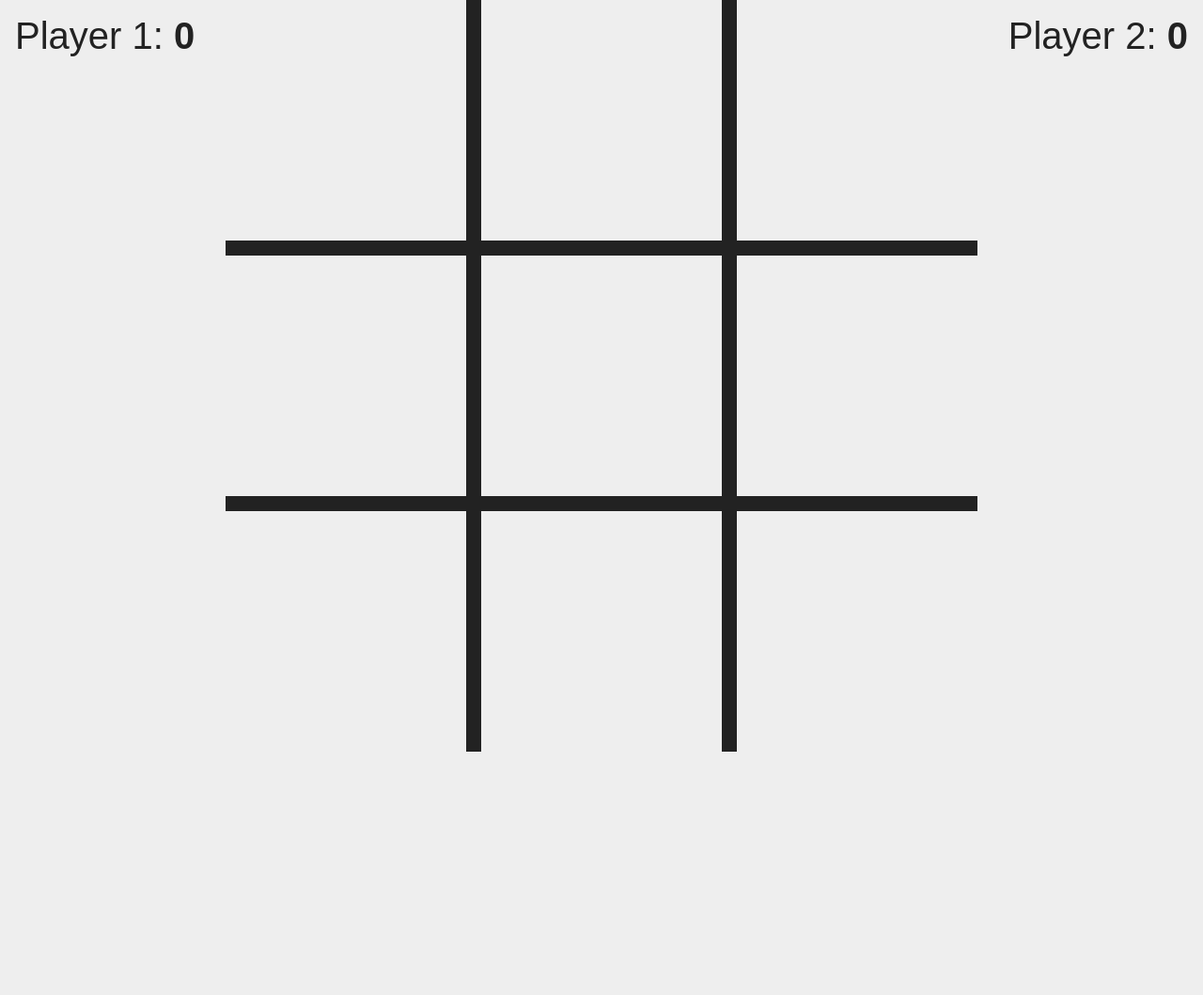
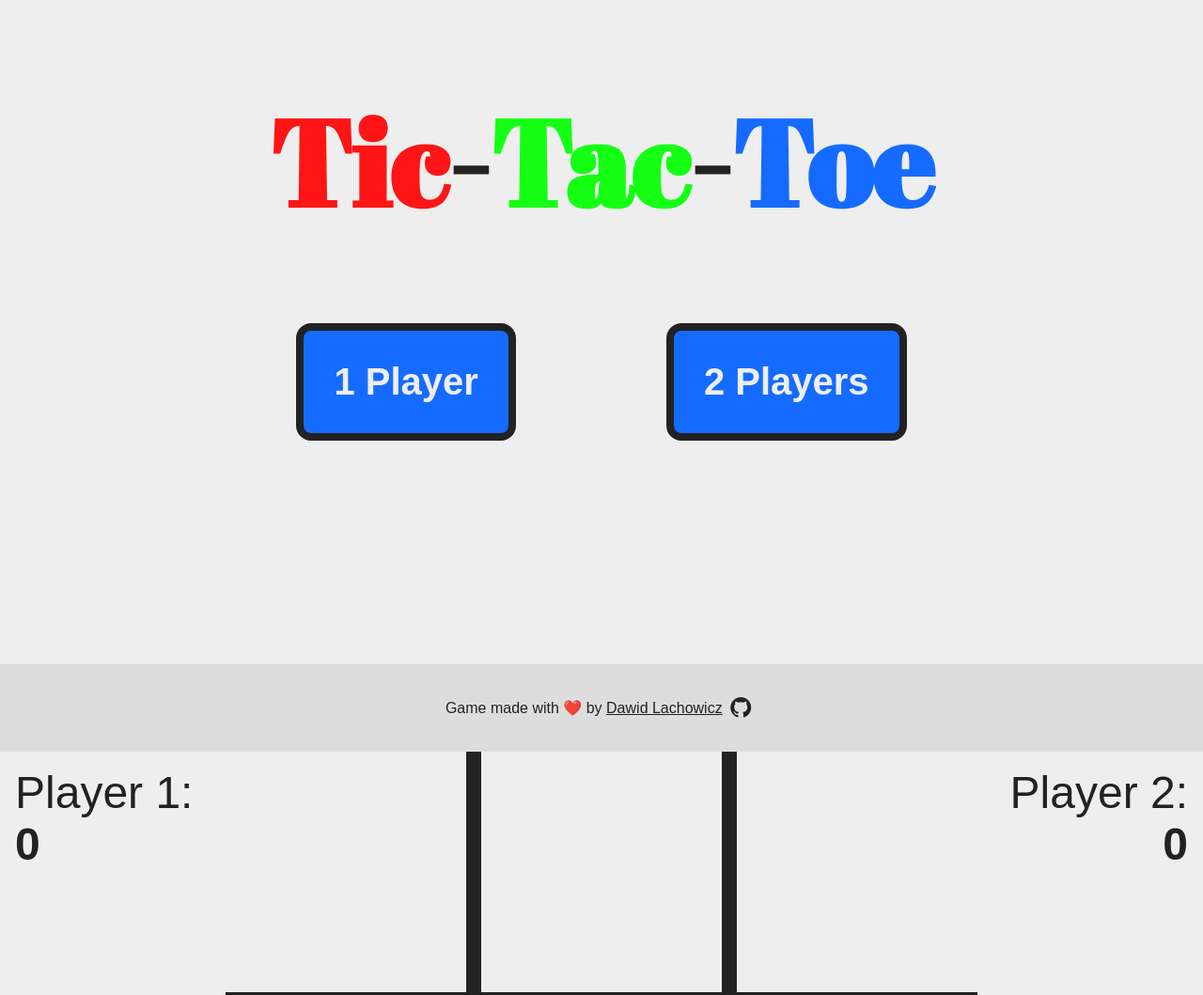
Before and after one commit to dawidl022/top-js-tic-tac-toe, a plain HTML site: page index.html in a window 1280 px wide. Shown: the top 1059 px of the page at 94% size. Before the commit the page ends 800 px from the top, so only its background shows below. Drawn offline with Linux system fonts and the light colour scheme.

Commit message:
Add basic main menu

```diff
--- /dev/null
+++ b/assets/github-icon/css/github.css
@@ -0,0 +1,57 @@
+@font-face {
+  font-family: 'github';
+  src: url('../font/github.eot?18487263');
+  src: url('../font/github.eot?18487263#iefix') format('embedded-opentype'),
+       url('../font/github.woff2?18487263') format('woff2'),
+       url('../font/github.woff?18487263') format('woff'),
+       url('../font/github.ttf?18487263') format('truetype'),
+       url('../font/github.svg?18487263#github') format('svg');
+  font-weight: normal;
+  font-style: normal;
+}
+/* Chrome hack: SVG is rendered more smooth in Windozze. 100% magic, uncomment if you need it. */
+/* Note, that will break hinting! In other OS-es font will be not as sharp as it could be */
+/*
+@media screen and (-webkit-min-device-pixel-ratio:0) {
+  @font-face {
+    font-family: 'github';
+    src: url('../font/github.svg?18487263#github') format('svg');
+  }
+}
+*/
+[class^="icon-"]:before, [class*=" icon-"]:before {
+  font-family: "github";
+  font-style: normal;
+  font-weight: normal;
+  speak: never;
+
+  display: inline-block;
+  text-decoration: inherit;
+  width: 1em;
+  margin-right: .2em;
+  text-align: center;
+  /* opacity: .8; */
+
+  /* For safety - reset parent styles, that can break glyph codes*/
+  font-variant: normal;
+  text-transform: none;
+
+  /* fix buttons height, for twitter bootstrap */
+  line-height: 1em;
+
+  /* Animation center compensation - margins should be symmetric */
+  /* remove if not needed */
+  margin-left: .2em;
+
+  /* you can be more comfortable with increased icons size */
+  /* font-size: 120%; */
+
+  /* Font smoothing. That was taken from TWBS */
+  -webkit-font-smoothing: antialiased;
+  -moz-osx-font-smoothing: grayscale;
+
+  /* Uncomment for 3D effect */
+  /* text-shadow: 1px 1px 1px rgba(127, 127, 127, 0.3); */
+}
+
+.icon-github-circled:before { content: '\f09b'; } /* '' */
--- a/index.html
+++ b/index.html
@@ -3,7 +3,14 @@
   <head>
     <meta charset="UTF-8">
     <meta name="viewport" content="width=device-width, initial-scale=1.0">
-    <title>Tic Tac Toe</title>
+    <title>Tic-Tac-Toe</title>
+
+
+    <link rel="preconnect" href="https://fonts.googleapis.com">
+    <link rel="preconnect" href="https://fonts.gstatic.com" crossorigin>
+    <link href="https://fonts.googleapis.com/css2?family=Abril+Fatface&display=swap" rel="stylesheet">
+    <link rel="stylesheet" href="assets/github-icon/css/github.css">
+
 
     <link rel="icon" href="#">
     <link rel="stylesheet" href="styles/reset.css">
@@ -16,7 +23,27 @@
   </head>
   <body>
     <main>
-      <div class="game-screen">
+      <div class="menu-screen">
+        <h1 class="title">
+          <span class="word1">Tic</span>-<span class="word2">Tac</span>-<span class="word3">Toe</span>
+        </h1>
+
+        <div class="menu-buttons">
+          <button type="button">1 Player</button>
+          <a href="#game-screen"><button type="button">2 Players</button></a>
+        </div>
+
+        <footer class="footer">
+          Game made with ❤️ by
+          <a href="https://github.com/dawidl022" target="_blank" rel="noopener"
+            class="footer-link">
+            Dawid Lachowicz
+            <i class="icon-github-circled icon"></i>
+          </a>
+        </footer>
+      </div>
+
+      <div class="game-screen" id="game-screen">
         <div class="player-stats player-stats--1">
           Player 1:
           <span id="player1-score" class="score">0</span>
--- a/styles/main.css
+++ b/styles/main.css
@@ -2,8 +2,10 @@
   :root {
     --foreground: #ccc;
     --background: #28292a;
+    --footer-background: #333;
     --blue: #3e7dec;
     --red: #ec3e3e;
+    --green: #52ec3e;
   }
 }
 
@@ -11,13 +13,16 @@
   :root {
     --foreground: #222;
     --background: #eee;
+    --footer-background: #ddd;
     --blue: #156bff;
     --red: #ff1515;
+    --green: #15ff15;
   }
 }
 
 :root {
   color: var(--foreground);
+  scroll-behavior: smooth;
 }
 
 html, body {
@@ -27,6 +32,74 @@ html, body {
 body {
   background-color: var(--background);
   font-family: sans-serif;
+}
+
+.menu-screen {
+  display: flex;
+  min-height: 100vh;
+  flex-direction: column;
+  justify-content: flex-start;
+  align-items: center;
+}
+
+.footer {
+  margin-top: auto;
+  box-sizing: border-box;
+  padding: 2rem 1rem;
+  width: 100%;
+  text-align: center;
+  background-color: var(--footer-background);
+}
+
+.footer-link {
+  display: inline-flex;
+  align-items: center;
+  gap: .1rem;
+}
+
+.footer-link i {
+  font-size: 1.6em;
+}
+
+.title {
+  font-family: 'Abril Fatface', sans-serif;
+  font-size: clamp(2rem, 10vw, 15rem);
+  text-align: center;
+}
+
+.title .word1 {
+  color: var(--red);
+}
+
+.title .word2 {
+  color: var(--green);
+}
+
+.title .word3 {
+  color: var(--blue);
+}
+
+.menu-buttons {
+  display: flex;
+  justify-content: center;
+  gap: 1rem;
+  font-size: 2.5rem;
+  font-weight: bold;
+  gap: 10rem;
+  margin-bottom: 6rem;
+}
+
+.menu-buttons button {
+  padding: 2rem;
+  color: #eee;
+  background-color: var(--blue);
+  border: 0.5rem solid var(--foreground);
+  border-radius: 1rem;
+  transition: filter .2s ease-out;
+}
+
+.menu-buttons button:hover, .menu-buttons button:focus-visible {
+  filter: brightness(1.2);
 }
 
 .game-screen {
@@ -64,7 +137,7 @@ body {
 
 .player-stats {
   margin: 1rem;
-  font-size: 2.5rem;
+  font-size: 3rem;
 }
 
 .player-stats--2 {
--- a/styles/reset.css
+++ b/styles/reset.css
@@ -4,8 +4,15 @@ button {
   padding: 0;
   margin: 0;
   cursor: pointer;
+  background-color: transparent;
+  font: inherit;
 }
 
 button:disabled {
   cursor: default;
 }
+
+a {
+  font: inherit;
+  color: inherit;
+}
```
Also changed, not shown: assets/github-icon/LICENSE.txt (added), assets/github-icon/README.txt (added), assets/github-icon/font/github.ttf (added), assets/github-icon/font/github.woff (added), assets/github-icon/font/github.woff2 (added), 2 other files.
